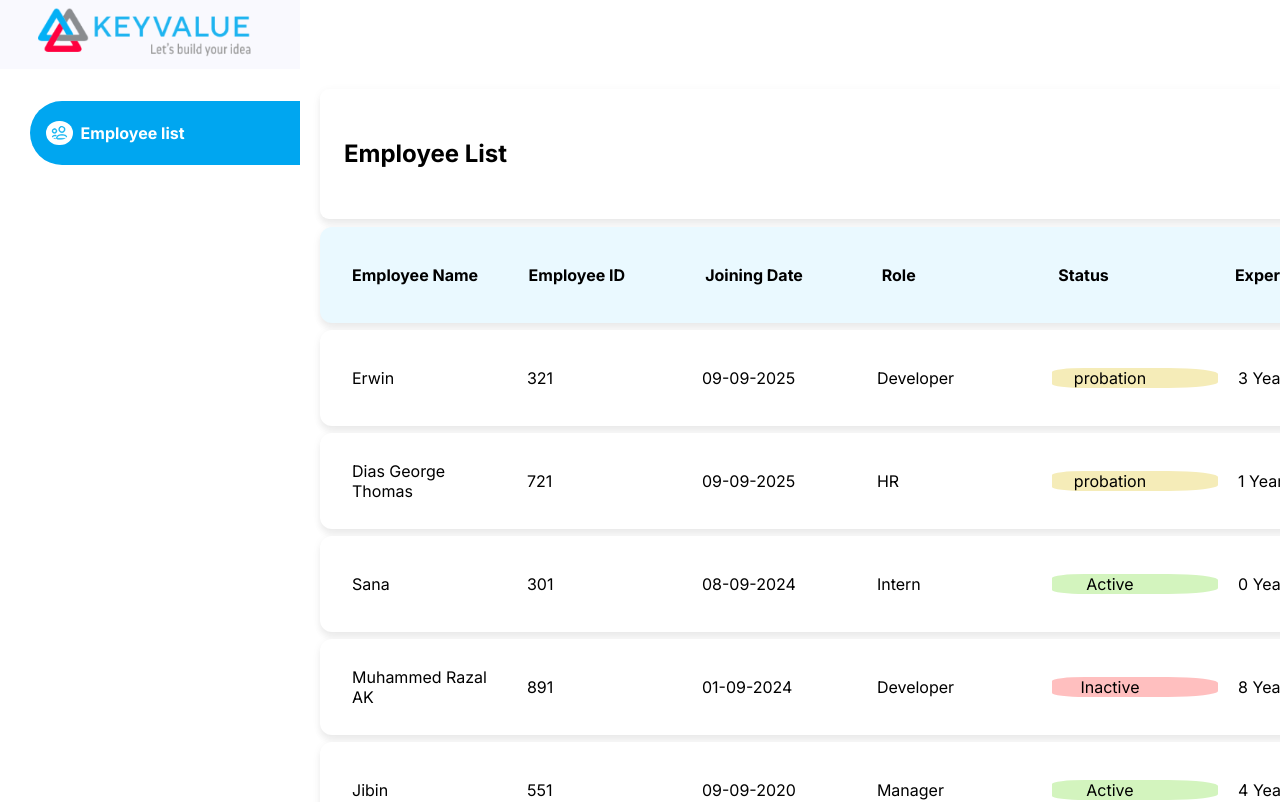
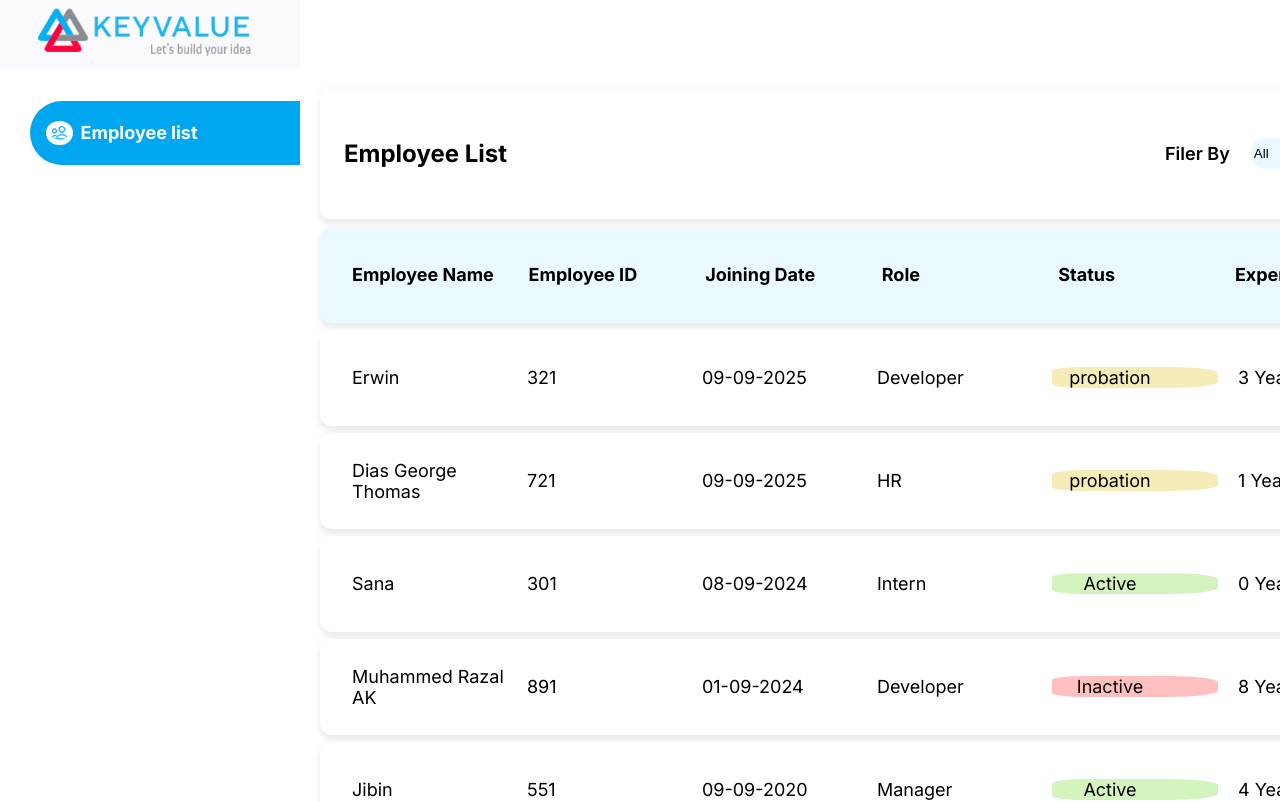
Before and after one commit to razalak/employee_management_frontend, a React (Vite) app: page /employee/listing in a window 1280 px wide. Shown: the top 802 px of the page. Built offline with nearby package versions, Linux system fonts and the light colour scheme.

Commit message:
end of the day

```diff
--- /dev/null
+++ b/src/components/filterCompnent/fileterComponent.tsx
@@ -0,0 +1,22 @@
+import "./filterComponent.css"
+
+type selecttype={
+    onchange?:(event:React.ChangeEvent<HTMLSelectElement>)=>void;
+}
+export const FilterComponent=({onchange}:selecttype)=>{
+    return (
+        <>
+          <div className="mainbox">
+            <div className="labelcontent"><p>Filer By</p></div>
+            <div className="dropdownbar">
+            <select id="dropdown" onChange={onchange}>
+         <option value="all">All</option>
+         <option value="probation">probation</option>
+         <option value="inactive">Inactive</option>
+         <option value="Active">Active</option>
+           </select>
+           </div>
+          </div>
+        </>
+    )
+}
--- /dev/null
+++ b/src/components/filterCompnent/filterComponent.css
@@ -0,0 +1,31 @@
+.mainbox{
+    display: flex;
+    flex-direction: row;
+    justify-content:flex-start;
+    width: 243px;
+    height: 40px;
+}
+.labelcontent{
+    display: flex;
+    align-items: center;
+    justify-content: center;
+    margin-right: 5px;
+}
+
+.dropdownbar{
+      display: flex;
+      width: 150px;
+    align-items: center;
+    justify-content: center;
+}
+.dropdownbar select{
+    height: 31px;
+    width: 80%;
+    border-radius: 20px;
+    background-color: #EAF9FF;
+    border: none;
+}
+p{
+    font-size: 18px;
+    font-weight: 400px;
+}
--- a/src/components/index.ts
+++ b/src/components/index.ts
@@ -11,6 +11,7 @@ import { TopButton } from "./topbutton/topbutton";
 import { SingleEmpoyeeList } from "./singleEmployeeList/singleEmployeeList";
 import { EditDeleteButton } from "./edit-delete-button/edit-delete-button";
 import { DeleteConfirm } from "./deleteConfirm/deleteConfirm";
+import { FilterComponent } from "./filterCompnent/fileterComponent";
 export {
   Button,
   Header,
@@ -24,5 +25,6 @@ export {
   TopButton,
   SingleEmpoyeeList,
   EditDeleteButton,
-  DeleteConfirm
+  DeleteConfirm,
+  FilterComponent
 };
--- a/src/components/sectionHeader/sectionHeader.css
+++ b/src/components/sectionHeader/sectionHeader.css
@@ -12,7 +12,7 @@
   width: 100%;
 }
 
-.right-content{
+.rightside{
   display: flex;
   flex-direction: row;
   justify-content: end;
--- a/src/components/sectionHeader/sectionHeader.tsx
+++ b/src/components/sectionHeader/sectionHeader.tsx
@@ -1,5 +1,6 @@
 import "./sectionHeader.css";
 import { TopButton } from "../topbutton/topbutton";
+import { FilterComponent } from "../filterCompnent/fileterComponent";
 
 type SectionHeaderProps = {
   title: string;
@@ -7,13 +8,17 @@ type SectionHeaderProps = {
   onClick?: ()=>void;
   showButton:Boolean;
   image?:string;
+  onchange?:(event:React.ChangeEvent<HTMLSelectElement>)=>void
 };
 
-const SectionHeader = ({ title,label,onClick ,showButton,image}: SectionHeaderProps) => {
+const SectionHeader = ({ title,label,onClick ,showButton,image,onchange}: SectionHeaderProps) => {
   return (
     <div className="section-header">
       <h1>{title}</h1>
+      <div className="rightside">
+          <FilterComponent onchange={onchange}/>
        {image&&showButton && label && onClick&&<TopButton onClick={onClick} label={label} image={image}/>}
+       </div>
     </div>
   );
 };
--- a/src/pages/employeeListing/EmployeeListing.tsx
+++ b/src/pages/employeeListing/EmployeeListing.tsx
@@ -2,16 +2,21 @@ import { useNavigate } from "react-router-dom"
 import { SectionHeader, SingleEmpoyeeList,EditDeleteButton, DeleteConfirm } from "../../components"
 import "./EmployeeListing.css"
 import { useState } from "react";
+import { useSearchParams } from "react-router-dom";
 
 export const EmployeeListing=()=>{
     const navigate=useNavigate();
     const [deleted,setDeleted]=useState(false);
     console.log(deleted)
+    const handleSelectChange=(e:React.ChangeEvent<HTMLSelectElement>)=>{
+        const status=e.target.value;
+        const [searchParams, setSearchParams] = useSearchParams();
+    }
     return (
         <>
             {deleted&&<DeleteConfirm onClickcancel={()=>{setDeleted(false)}} onClickconfirm={()=>{setDeleted(false);}}/>}
             <main className="employee-listing">
-                <SectionHeader title="Employee List" showButton={true} label="Create Employee" onClick={()=> {navigate("/employee")}} image="/public/assets/plus-icon.png"/>
+                <SectionHeader title="Employee List" showButton={true} label="Create Employee" onClick={()=> {navigate("/employee")}} image="/public/assets/plus-icon.png" onchange={(e)=>{handleSelectChange(e);}}/>
                 <div className="title">
                    <div className="title-component"><p >Employee Name</p></div>
                     <div className="title-component"><p >Employee ID</p></div>
```
